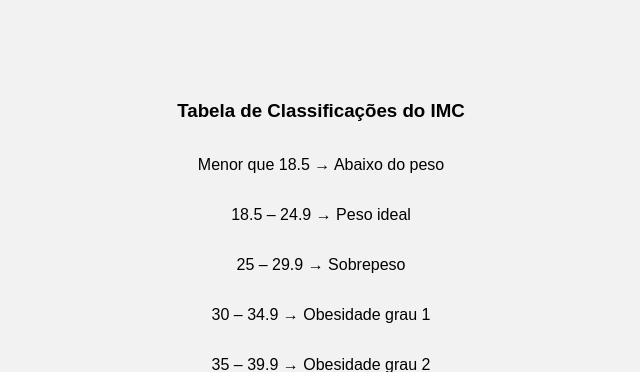
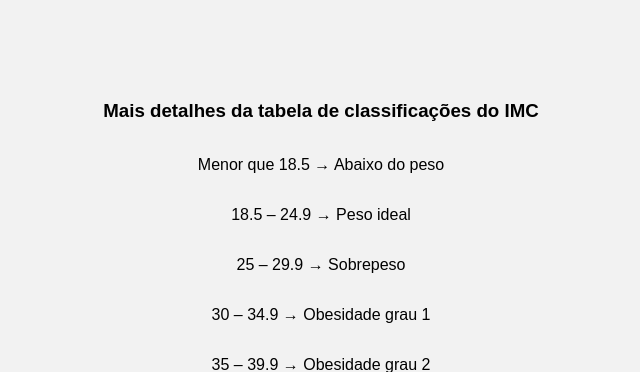
Before and after one commit to Marcosmac01/calculadora-imc, a Flask app: template templates/resultado.html in a window 1280 px wide. Shown: the part 199-571 px from the top of the page, without its empty margins (319-959 px from the left). Run offline with Flask 3, Linux system fonts and the light colour scheme; the template is opened without the code that fills it, so the values that code supplies are empty.

Commit message:
Update resultado.html

```diff
--- a/templates/resultado.html
+++ b/templates/resultado.html
@@ -25,7 +25,7 @@
     <p>Classificação: <strong>{{ classificacao }}</strong></p>
     <p></p>
     <p></p>
-    <h3>Tabela de Classificações do IMC</h3>
+    <h3>Mais detalhes da tabela de classificações do IMC</h3>
     <p>Menor que 18.5 → Abaixo do peso</p>
     <p>18.5 – 24.9 → Peso ideal</p>
     <p>25 – 29.9 → Sobrepeso</p>
```
